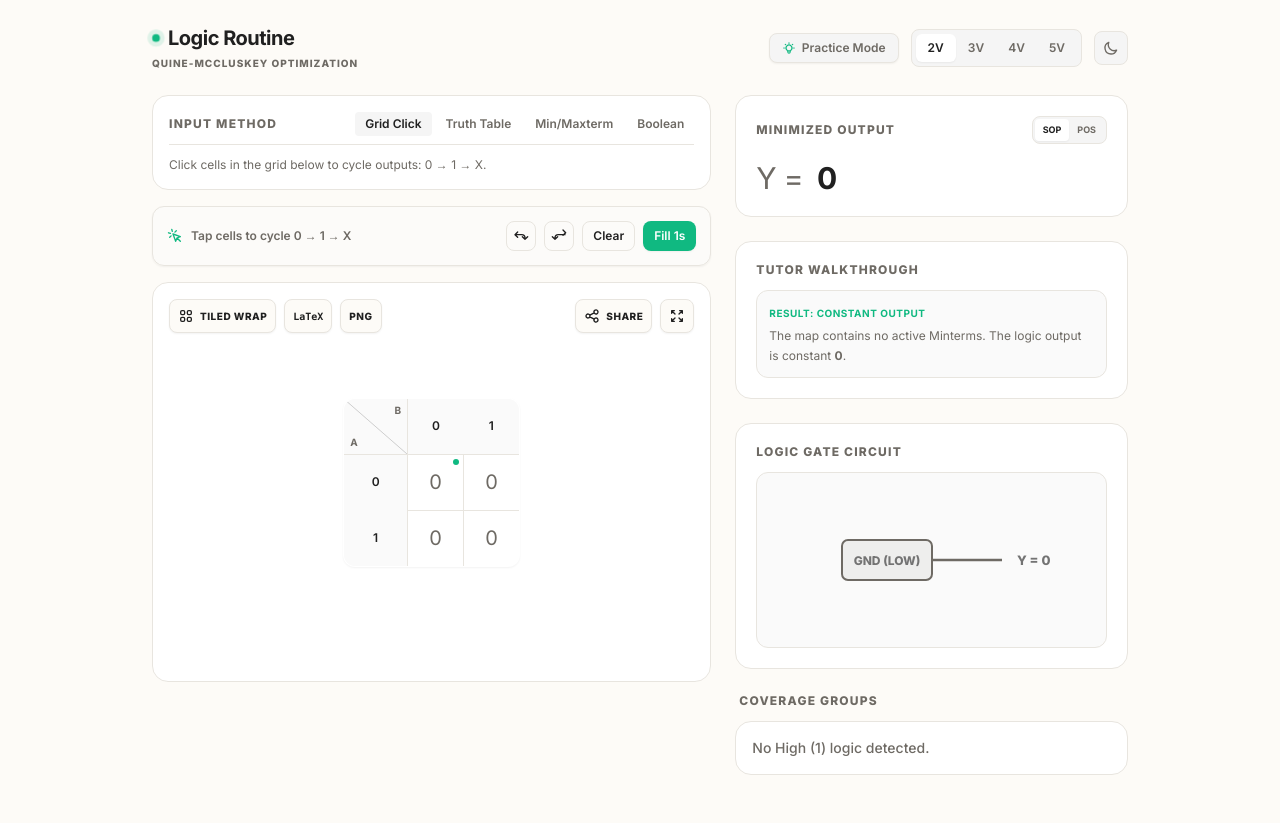
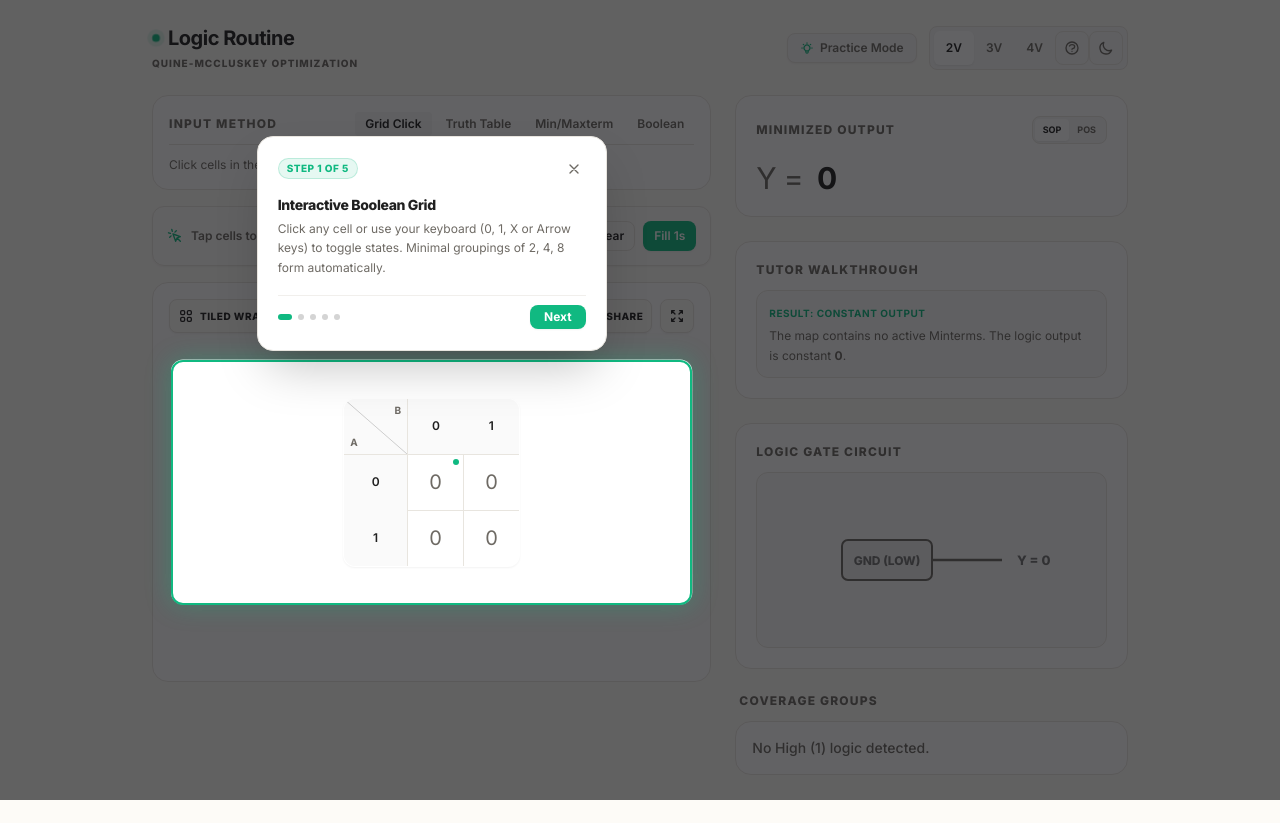
Before and after one commit to tahfimism/kmap, a website: page index.html in a window 1280 px wide. Drawn offline with nearby package versions, Linux system fonts and the light colour scheme.

Commit message:
Add interactive spotlight onboarding guide with SVG mask, smart tooltips, and help replay button

```diff
--- a/index.html
+++ b/index.html
@@ -165,10 +165,12 @@
                 <button class="var-btn active px-3 py-1.5 text-xs font-semibold rounded-md shadow-sm bg-white dark:bg-charcoal-card text-cream-text dark:text-charcoal-text transition-all" data-vars="2">2V</button>
                 <button class="var-btn px-3 py-1.5 text-xs font-semibold rounded-md text-cream-muted dark:text-charcoal-muted hover:text-cream-text dark:hover:text-charcoal-text transition-all" data-vars="3">3V</button>
                 <button class="var-btn px-3 py-1.5 text-xs font-semibold rounded-md text-cream-muted dark:text-charcoal-muted hover:text-cream-text dark:hover:text-charcoal-text transition-all" data-vars="4">4V</button>
-                <button class="var-btn px-3 py-1.5 text-xs font-semibold rounded-md text-cream-muted dark:text-charcoal-muted hover:text-cream-text dark:hover:text-charcoal-text transition-all" data-vars="5">5V</button>
-            </div>
+            <!-- Interactive Tour / Guide Button -->
+            <button id="btn-start-tour" class="p-2 rounded-lg bg-neutral-100 dark:bg-neutral-800/50 text-cream-muted dark:text-charcoal-muted hover:text-accent hover:border-accent border border-cream-border dark:border-charcoal-border transition-all" title="Interactive Guide & Tour (?)">
+                <svg class="w-4 h-4" fill="none" viewBox="0 0 24 24" stroke="currentColor"><path stroke-linecap="round" stroke-linejoin="round" stroke-width="2" d="M8.228 9c.549-1.165 2.03-2 3.772-2 2.21 0 4 1.343 4 3 0 1.4-1.278 2.575-3.006 2.907-.542.104-.994.54-.994 1.093m0 3h.01M21 12a9 9 0 11-18 0 9 9 0 0118 0z"></path></svg>
+            </button>
 
-            <button id="theme-toggle" class="p-2 rounded-lg bg-neutral-100 dark:bg-neutral-800/50 text-cream-muted dark:text-charcoal-muted hover:text-cream-text dark:hover:text-charcoal-text border border-cream-border dark:border-charcoal-border transition-all">
+            <button id="theme-toggle" class="p-2 rounded-lg bg-neutral-100 dark:bg-neutral-800/50 text-cream-muted dark:text-charcoal-muted hover:text-cream-text dark:hover:text-charcoal-text border border-cream-border dark:border-charcoal-border transition-all" title="Toggle Dark/Light Mode">
                 <svg class="w-4 h-4" fill="none" viewBox="0 0 24 24" stroke="currentColor"><path stroke-linecap="round" stroke-linejoin="round" stroke-width="2" d="M20.354 15.354A9 9 0 018.646 3.646 9.003 9.003 0 0012 21a9.003 9.003 0 008.354-5.646z"></path></svg>
             </button>
         </div>
@@ -457,6 +459,7 @@
     <script src="js/problems.js"></script>
     <script src="js/practice.js"></script>
     <script src="js/export.js"></script>
+    <script src="js/tour.js"></script>
     <script src="js/app.js"></script>
 </body>
 </html>
--- a/js/app.js
+++ b/js/app.js
@@ -77,8 +77,17 @@
         let Tiled = window.KMapTiled;
         let Practice = window.KMapPractice;
         let Export = window.KMapExport;
+        let Tour = window.KMapTour;
 
-        // 1. Theme toggle
+        // 1. Tour / Interactive Guide
+        const tourBtn = document.getElementById('btn-start-tour');
+        if (tourBtn && Tour) {
+            tourBtn.addEventListener('click', () => {
+                Tour.start();
+            });
+        }
+
+        // Theme toggle
         const themeBtn = document.getElementById('theme-toggle');
         if (themeBtn) {
             themeBtn.addEventListener('click', () => {
@@ -385,5 +394,10 @@
             }
         });
         solveAndRender();
+
+        // 12. Auto-start onboarding guide on first visit
+        if (Tour) {
+            Tour.autoStart();
+        }
     });
 })();
--- /dev/null
+++ b/js/tour.js
@@ -0,0 +1,323 @@
+(function() {
+    const TOUR_STORAGE_KEY = 'kmap_tour_completed_v1';
+
+    const TOUR_STEPS = [
+        {
+            target: '#maps-wrapper',
+            title: 'Interactive Boolean Grid',
+            description: 'Click any cell or use your keyboard (0, 1, X or Arrow keys) to toggle states. Minimal groupings of 2, 4, 8 form automatically.',
+            preferredPlacement: 'bottom'
+        },
+        {
+            target: '#input-methods-card',
+            title: 'Multi-Modal Inputs',
+            description: 'Switch between Truth Table, Minterms list (\u03a3m), and Boolean algebraic expressions with instant two-way synchronization.',
+            preferredPlacement: 'bottom'
+        },
+        {
+            target: '#learning-notes-card',
+            title: 'Tutor Walkthrough & Playback',
+            description: 'Read the Quine-McCluskey minimization logic step-by-step, or use the playback timeline toolbar to watch groupings form one by one.',
+            preferredPlacement: 'left'
+        },
+        {
+            target: '#circuit-card',
+            title: 'Live Gate Schematic',
+            description: 'Real-time logic circuit diagram with Manhattan routing. Click the variable switches (A, B, C...) to simulate electrical signals.',
+            preferredPlacement: 'left'
+        },
+        {
+            target: '#practice-toggle',
+            title: 'Practice Mode & Exporters',
+            description: 'Test your mastery with auto-graded challenges & PYQs, or export your work to LaTeX formulas, QM tables, and high-res PNG images.',
+            preferredPlacement: 'bottom'
+        }
+    ];
+
+    let currentStepIndex = 0;
+    let tourContainer = null;
+    let isTourActive = false;
+
+    function createTourElements() {
+        if (tourContainer) return;
+
+        tourContainer = document.createElement('div');
+        tourContainer.id = 'kmap-tour-overlay';
+        tourContainer.className = 'fixed inset-0 z-50 pointer-events-auto transition-opacity duration-300 opacity-0 hidden';
+
+        tourContainer.innerHTML = `
+            <!-- SVG Mask Cutout Backdrop -->
+            <svg class="absolute inset-0 w-full h-full pointer-events-none" xmlns="http://www.w3.org/2000/svg">
+                <defs>
+                    <mask id="tour-mask" maskUnits="userSpaceOnUse" x="0" y="0" width="100%" height="100%">
+                        <rect x="0" y="0" width="100%" height="100%" fill="white" />
+                        <rect id="tour-cutout" x="0" y="0" width="0" height="0" rx="12" fill="black" />
+                    </mask>
+                </defs>
+                <rect x="0" y="0" width="100%" height="100%" fill="rgba(15, 15, 18, 0.65)" mask="url(#tour-mask)" />
+            </svg>
+
+            <!-- Spotlight Highlight Border Ring -->
+            <div id="tour-highlight-box" class="absolute pointer-events-none rounded-xl border-2 border-accent shadow-[0_0_25px_rgba(16,185,129,0.35)] transition-all duration-300 ease-spring"></div>
+
+            <!-- Floating Tooltip Card -->
+            <div id="tour-popover" class="absolute z-10 w-[310px] sm:w-[350px] p-5 rounded-2xl bg-white dark:bg-charcoal-card border border-cream-border dark:border-charcoal-border shadow-2xl transition-all duration-300 ease-spring opacity-0 scale-95 flex flex-col gap-3.5">
+                <div class="flex items-center justify-between">
+                    <span id="tour-step-badge" class="px-2 py-0.5 rounded-full text-[10px] font-extrabold uppercase tracking-wider bg-accent/10 text-accent border border-accent/20">Step 1 of 5</span>
+                    <button id="tour-close-btn" class="p-1 rounded-md text-cream-muted dark:text-charcoal-muted hover:text-rose-500 transition-colors" title="Skip Tour (Esc)">
+                        <svg class="w-4 h-4" fill="none" viewBox="0 0 24 24" stroke="currentColor"><path stroke-linecap="round" stroke-linejoin="round" stroke-width="2" d="M6 18L18 6M6 6l12 12"></path></svg>
+                    </button>
+                </div>
+
+                <div class="flex flex-col gap-1">
+                    <h3 id="tour-title" class="text-sm font-extrabold text-cream-text dark:text-charcoal-text tracking-tight">Feature Title</h3>
+                    <p id="tour-desc" class="text-xs text-cream-muted dark:text-charcoal-muted leading-relaxed">Feature description goes here.</p>
+                </div>
+
+                <!-- Footer Navigation -->
+                <div class="flex items-center justify-between pt-2 border-t border-cream-border/60 dark:border-charcoal-border/60 mt-1">
+                    <!-- Progress Dots -->
+                    <div id="tour-dots" class="flex items-center gap-1.5"></div>
+
+                    <!-- Action Buttons -->
+                    <div class="flex items-center gap-2">
+                        <button id="tour-prev-btn" class="px-2.5 py-1 text-xs font-bold rounded-lg border border-cream-border dark:border-charcoal-border hover:bg-neutral-100 dark:hover:bg-neutral-800 text-cream-text dark:text-charcoal-text transition-colors">Back</button>
+                        <button id="tour-next-btn" class="px-3.5 py-1 text-xs font-bold rounded-lg bg-accent hover:bg-accent-hover text-white shadow-sm transition-all active:scale-[0.97]">Next</button>
+                    </div>
+                </div>
+            </div>
+        `;
+
+        document.body.appendChild(tourContainer);
+
+        // Click outside on backdrop to dismiss
+        tourContainer.addEventListener('click', (e) => {
+            if (e.target === tourContainer || e.target.tagName.toLowerCase() === 'rect') {
+                endTour();
+            }
+        });
+
+        document.getElementById('tour-close-btn').addEventListener('click', endTour);
+        document.getElementById('tour-prev-btn').addEventListener('click', prevStep);
+        document.getElementById('tour-next-btn').addEventListener('click', nextStep);
+
+        window.addEventListener('keydown', (e) => {
+            if (!isTourActive) return;
+            if (e.key === 'Escape') {
+                endTour();
+            } else if (e.key === 'ArrowRight') {
+                nextStep();
+            } else if (e.key === 'ArrowLeft') {
+                prevStep();
+            }
+        });
+
+        window.addEventListener('resize', () => {
+            if (isTourActive) {
+                renderCurrentStep();
+            }
+        });
+    }
+
+    function renderCurrentStep() {
+        if (!isTourActive) return;
+        const step = TOUR_STEPS[currentStepIndex];
+        const targetEl = document.querySelector(step.target);
+
+        if (!targetEl) {
+            if (currentStepIndex < TOUR_STEPS.length - 1) {
+                currentStepIndex++;
+                renderCurrentStep();
+            } else {
+                endTour();
+            }
+            return;
+        }
+
+        // Scroll element into view smoothly if not visible
+        targetEl.scrollIntoView({ behavior: 'smooth', block: 'nearest', inline: 'nearest' });
+
+        setTimeout(() => {
+            const rect = targetEl.getBoundingClientRect();
+            const pad = 6;
+            const cutoutX = Math.max(0, rect.left - pad);
+            const cutoutY = Math.max(0, rect.top - pad);
+            const cutoutW = rect.width + (pad * 2);
+            const cutoutH = rect.height + (pad * 2);
+
+            // Update SVG cutout mask
+            const cutout = document.getElementById('tour-cutout');
+            if (cutout) {
+                cutout.setAttribute('x', cutoutX);
+                cutout.setAttribute('y', cutoutY);
+                cutout.setAttribute('width', cutoutW);
+                cutout.setAttribute('height', cutoutH);
+            }
+
+            // Update highlight box
+            const highlight = document.getElementById('tour-highlight-box');
+            if (highlight) {
+                highlight.style.left = cutoutX + 'px';
+                highlight.style.top = cutoutY + 'px';
+                highlight.style.width = cutoutW + 'px';
+                highlight.style.height = cutoutH + 'px';
+            }
+
+            // Update Text content
+            document.getElementById('tour-step-badge').innerText = `Step ${currentStepIndex + 1} of ${TOUR_STEPS.length}`;
+            document.getElementById('tour-title').innerText = step.title;
+            document.getElementById('tour-desc').innerText = step.description;
+
+            // Update Dots
+            const dotsContainer = document.getElementById('tour-dots');
+            dotsContainer.innerHTML = '';
+            TOUR_STEPS.forEach((_, idx) => {
+                const dot = document.createElement('div');
+                dot.className = `w-1.5 h-1.5 rounded-full transition-all ${idx === currentStepIndex ? 'bg-accent w-3.5' : 'bg-neutral-300 dark:bg-neutral-700'}`;
+                dotsContainer.appendChild(dot);
+            });
+
+            // Update Navigation Button labels
+            const prevBtn = document.getElementById('tour-prev-btn');
+            const nextBtn = document.getElementById('tour-next-btn');
+
+            if (currentStepIndex === 0) {
+                prevBtn.classList.add('invisible');
+            } else {
+                prevBtn.classList.remove('invisible');
+            }
+
+            if (currentStepIndex === TOUR_STEPS.length - 1) {
+                nextBtn.innerText = 'Finish';
+            } else {
+                nextBtn.innerText = 'Next';
+            }
+
+            // Position popover
+            positionPopover(rect, step.preferredPlacement);
+        }, 150);
+    }
+
+    function positionPopover(targetRect, preferred) {
+        const popover = document.getElementById('tour-popover');
+        if (!popover) return;
+
+        const popoverWidth = popover.offsetWidth || 340;
+        const popoverHeight = popover.offsetHeight || 190;
+        const margin = 14;
+        const vWidth = window.innerWidth;
+        const vHeight = window.innerHeight;
+
+        let left = 0;
+        let top = 0;
+
+        // Try preferred placement, then fallback
+        let placement = preferred || 'bottom';
+
+        if (placement === 'bottom') {
+            left = targetRect.left + (targetRect.width / 2) - (popoverWidth / 2);
+            top = targetRect.bottom + margin;
+            if (top + popoverHeight > vHeight - 20) {
+                placement = 'top';
+            }
+        }
+
+        if (placement === 'top') {
+            left = targetRect.left + (targetRect.width / 2) - (popoverWidth / 2);
+            top = targetRect.top - popoverHeight - margin;
+            if (top < 20) {
+                placement = 'right';
+            }
+        }
+
+        if (placement === 'left') {
+            left = targetRect.left - popoverWidth - margin;
+            top = targetRect.top + (targetRect.height / 2) - (popoverHeight / 2);
+            if (left < 20) {
+                placement = 'bottom';
+                left = targetRect.left + (targetRect.width / 2) - (popoverWidth / 2);
+                top = targetRect.bottom + margin;
+            }
+        }
+
+        if (placement === 'right') {
+            left = targetRect.right + margin;
+            top = targetRect.top + (targetRect.height / 2) - (popoverHeight / 2);
+            if (left + popoverWidth > vWidth - 20) {
+                left = targetRect.left + (targetRect.width / 2) - (popoverWidth / 2);
+                top = targetRect.bottom + margin;
+            }
+        }
+
+        // Clamp bounds to stay nicely within viewport
+        left = Math.max(16, Math.min(left, vWidth - popoverWidth - 16));
+        top = Math.max(16, Math.min(top, vHeight - popoverHeight - 16));
+
+        popover.style.left = `${left}px`;
+        popover.style.top = `${top}px`;
+        popover.classList.remove('opacity-0', 'scale-95');
+    }
+
+    function nextStep() {
+        if (currentStepIndex < TOUR_STEPS.length - 1) {
+            currentStepIndex++;
+            renderCurrentStep();
+        } else {
+            endTour();
+        }
+    }
+
+    function prevStep() {
+        if (currentStepIndex > 0) {
+            currentStepIndex--;
+            renderCurrentStep();
+        }
+    }
+
+    function startTour() {
+        createTourElements();
+        currentStepIndex = 0;
+        isTourActive = true;
+
+        tourContainer.classList.remove('hidden');
+        setTimeout(() => {
+            tourContainer.classList.remove('opacity-0');
+            renderCurrentStep();
+        }, 30);
+    }
+
+    function endTour() {
+        if (!isTourActive) return;
+        isTourActive = false;
+        if (tourContainer) {
+            tourContainer.classList.add('opacity-0');
+            const popover = document.getElementById('tour-popover');
+            if (popover) popover.classList.add('opacity-0', 'scale-95');
+            setTimeout(() => {
+                tourContainer.classList.add('hidden');
+            }, 300);
+        }
+        try {
+            localStorage.setItem(TOUR_STORAGE_KEY, 'true');
+        } catch (e) {}
+    }
+
+    function autoStartIfFirstTime() {
+        try {
+            const seen = localStorage.getItem(TOUR_STORAGE_KEY);
+            if (!seen) {
+                setTimeout(() => {
+                    startTour();
+                }, 700);
+            }
+        } catch (e) {}
+    }
+
+    window.KMapTour = {
+        start: startTour,
+        next: nextStep,
+        prev: prevStep,
+        end: endTour,
+        autoStart: autoStartIfFirstTime
+    };
+})();
```
